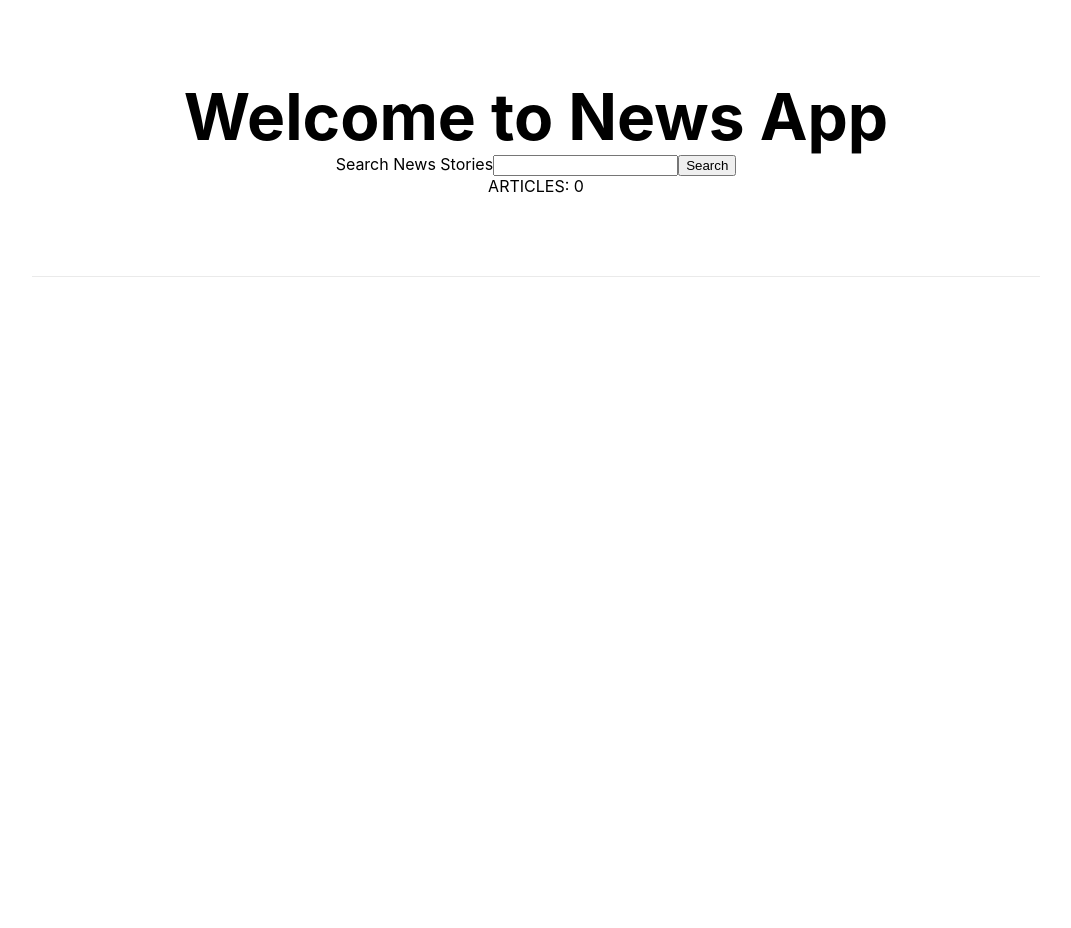
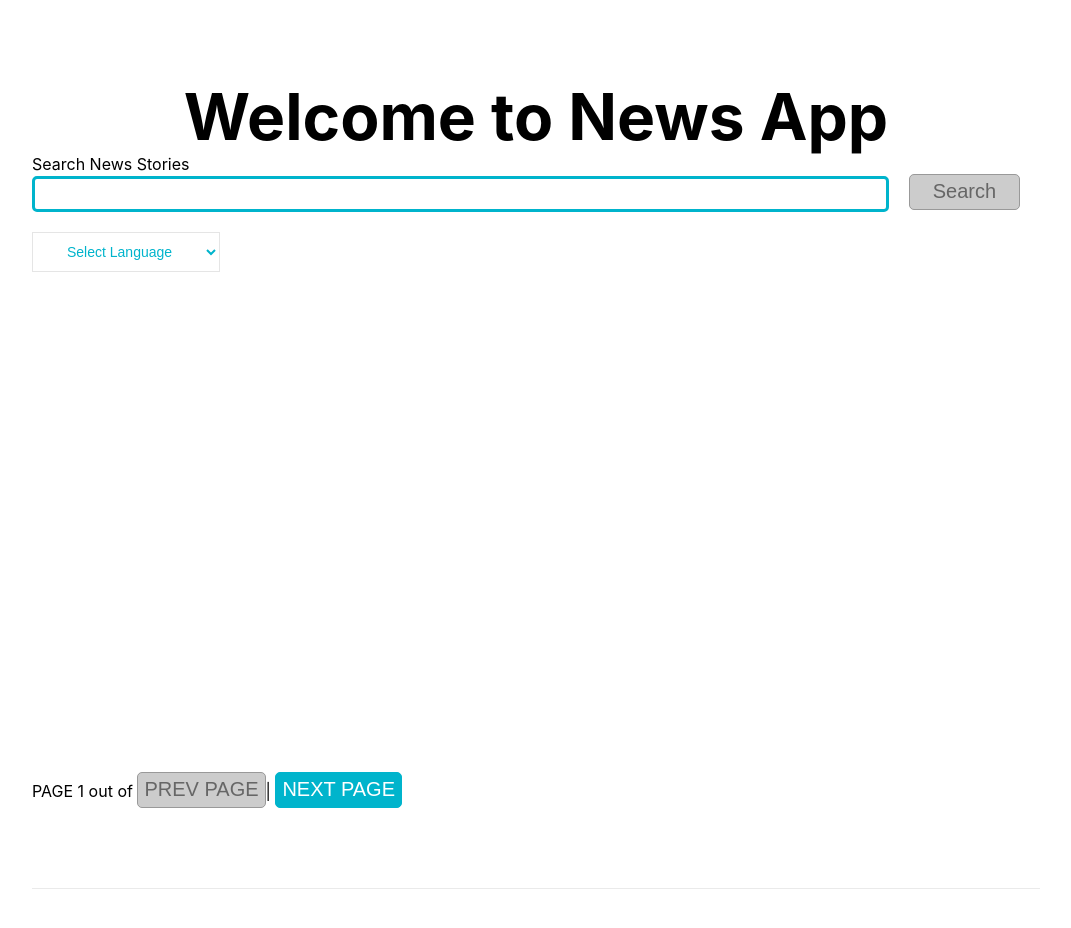
Before and after one commit to dalla777/news-app, a Next.js app: page / in a window 1280 px wide. Shown: the top 928 px of the page, without its empty margins (104-1175 px from the left). Before the commit the page ends 800 px from the top, so only its background shows below. Built offline with nearby package versions, Linux system fonts and the light colour scheme.

Commit message:
add language option

```diff
--- a/pages/index.js
+++ b/pages/index.js
@@ -1,28 +1,9 @@
 import Head from 'next/head'
 import styles from '../styles/Home.module.css'
-import { useState } from 'react'
+import SearchBar from '../src/components/SearchBar';
+
 
 export default function Home() {
-
-  const [searchQuery, setSearchQuery] = useState('')
-  const [articleList, setArticleList] = useState([])
-
-  const newsApiUrl = 'https://newsapi.org/v2/everything'
-  const apiKey = 'aae4090dda494124b1d4a31f0bf042e6'
-
-  var searchHandler = (e) => {
-    e.preventDefault();
-    fetch(`${newsApiUrl}?q=${searchQuery}&apiKey=${apiKey}`)
-      .then((response) => {
-        if (response.ok) {
-          return response.json();
-        } else {
-          return [];
-        }
-      }).then(data => {
-        setArticleList(data.articles);
-      })
-  }
 
   return (
     <div className={styles.container}>
@@ -35,17 +16,7 @@ export default function Home() {
         <h1 className={styles.title}>
           Welcome to News App
         </h1>
-        <form onSubmit={ searchHandler }>
-          <label htmlFor="search">Search News Stories</label>
-          <input name="search" value={searchQuery} onChange={(e) => setSearchQuery(e.target.value)} ></input>
-          <button type="submit">Search</button>
-        </form>
-        <div>
-          ARTICLES: {articleList.length}
-        {articleList.map(article => {
-          return (<p key={article.url}> > {article.title} </p>)
-        })}
-        </div>
+        <SearchBar />
       </main>
 
       <footer className={styles.footer}>
--- a/src/components/SearchBar.jsx
+++ b/src/components/SearchBar.jsx
@@ -1,4 +1,4 @@
-import React, { useState } from 'react'
+import React, { useState, useEffect } from 'react'
 import styles from '../../styles/SearchBar.module.css'
 import { AVAILABLE_LANGUAGES } from '../helpers/lenguages'
 
@@ -6,17 +6,23 @@ const SearchBar = () => {
   const [searchQuery, setSearchQuery] = useState('')
   const [articleList, setArticleList] = useState([])
   const [pageNumber, setPageNumber] = useState(1)
-  const [language, setLanguage] = useState('all')
-  const [showAdvance, setShowAdvance] = React.useState(false);
-  const toggle = () => setShowAdvance(!showAdvance);
-
+  const [language, setLanguage] = useState('')
+  const [totalResults, setTotalResults] = useState()
   const newsApiUrl = 'https://newsapi.org/v2/everything'
-  const apiKey = 'aae4090dda494124b1d4a31f0bf042e6'
+  const apiKey = 'a2d7385492214e739b0bac196fe5fef0'
 
   var searchHandler = (e) => {
-    e.preventDefault();
-    console.log("pageNumber: ", pageNumber);
-    fetch(`${newsApiUrl}?q=${searchQuery}&apiKey=${apiKey}&pageSize=10&page=${pageNumber}`)
+    if (e) e.preventDefault();
+    if (!searchQuery) return;
+
+    const params = {
+      q: searchQuery,
+      language: language,
+      page: pageNumber
+    },
+      queryString = Object.entries(params).reduce((accumulator, [key, value]) => value ? accumulator + `&${key}=${value}` : accumulator + '', '');
+
+    fetch(`${newsApiUrl}?apiKey=${apiKey}${queryString}`)
       .then((response) => {
         if (response.ok) {
           return response.json();
@@ -24,39 +30,35 @@ const SearchBar = () => {
           return [];
         }
       }).then(data => {
-        console.log("data: ", data);
         setArticleList(data.articles);
+        setTotalResults(Math.round(data.totalResults/10));
       })
   }
 
-  var loadMore = (async (e, increaseType) => {
-    increaseType ? setPageNumber(prev => { console.log("PREV: ", prev); return prev + 1; }) : setPageNumber(pageNumber - 1);
-    console.log("pageNumber: ", pageNumber);
-    await searchHandler(e)
-  });
+  useEffect(async () => {
+    await searchHandler();
+  }, [pageNumber]);
+
   return (
     <div className={styles.articlesWrapper}>
       <form onSubmit={searchHandler}>
         <label htmlFor="search">Search News Stories</label>
         <div className={styles.wrap}>
           <input className={styles.searchTerm} name="search" value={searchQuery} onChange={(e) => setSearchQuery(e.target.value)} ></input>
-          <button className={styles.searchButton} type="submit">Search</button>
+          <button className={styles.searchButton} disabled={!searchQuery}>Search</button>
         </div>
         <div>
-          <button onClick={toggle} >advance Search</button>
-          {showAdvance ?
-            <div>
-              <label>
-                Select Language:
-                  <select>
-                    {AVAILABLE_LANGUAGES.map(language=> {
-                      console.log("language: ", language);
-                      return (<option key={language} value={language}>{language}</option>)
-                    })}
-                </select>
-              </label>
-            </div> :
-            <div></div>}
+          <div className={styles.optionsWrapper}>
+            <label>
+              <select className={styles.selectStyles} onChange={(e) => setLanguage(e.target.value)}>
+                <option value="" disabled selected>Select Language</option>
+                {AVAILABLE_LANGUAGES.map(language => {
+                  return (<option key={language} value={language}>{language}</option>)
+                })}
+              </select>
+            </label>
+          </div>
+          <div></div>
         </div>
       </form>
       <div className={styles.articlesWrapper}>
@@ -64,7 +66,11 @@ const SearchBar = () => {
           return (<p key={article.url}> {article.title} </p>)
         })}
       </div>
-      <div> <button className={styles.paginationButton} disabled={pageNumber === 1} onClick={e => loadMore(e, false)}> PREV PAGE </button> | <button className={styles.paginationButton} onClick={e => loadMore(e, true)}> NEXT PAGE </button></div>
+      <div>
+        PAGE {pageNumber} out of {totalResults}
+        <button className={styles.paginationButton} disabled={pageNumber === 1} onClick={e => setPageNumber(prev => prev - 1)}> PREV PAGE </button>
+         | <button className={styles.paginationButton} onClick={e => setPageNumber(prev => prev + 1)}> NEXT PAGE </button>
+      </div>
     </div>
   );
 }
--- a/src/helpers/lenguages.js
+++ b/src/helpers/lenguages.js
@@ -1 +1 @@
-module.exports.AVAILABLE_LANGUAGES = ['all', 'ar', 'de', 'en', 'es', 'fr', 'he', 'it', 'nl', 'no', 'pt', 'ru', 'se', 'ud', 'zh'];
+module.exports.AVAILABLE_LANGUAGES = ['ar', 'de', 'en', 'es', 'fr', 'he', 'it', 'nl', 'no', 'pt', 'ru', 'se', 'ud', 'zh'];
--- a/styles/SearchBar.module.css
+++ b/styles/SearchBar.module.css
@@ -4,12 +4,11 @@
 }
 
 .searchTerm {
-    width: 90%;
+    width: 85%;
     height: 36px;
     border: 3px solid #00B4CC;
-    border-right: none;
     padding: 5px;
-    border-radius: 5px 0 0 5px;
+    border-radius: 5px;
     outline: none;
     color: #9DBFAF;
   }
@@ -19,15 +18,16 @@
   }
 
   .searchButton {
-    width: 10%;
     height: 36px;
+    background: #00B4CC;
     border: 1px solid #00B4CC;
-    background: #00B4CC;
+    border-radius: 5px;
     text-align: center;
     color: #fff;
-    border-radius: 0 5px 5px 0;
     cursor: pointer;
+    margin: 0 20px;
     font-size: 20px;
+    width: calc(15% - 40px);
   }
 
 .paginationButton {
@@ -41,8 +41,30 @@
     font-size: 20px;
 }
 
+.searchButton:disabled,
 .paginationButton:disabled {
   border: 1px solid #999999;
   background-color: #cccccc;
   color: #666666;
 }
+
+.optionsWrapper {
+  margin: 20px 0 0;
+}
+
+.selectStyles{
+    background: transparent;
+    border-radius: 0;
+    border: 0;
+    border: 1px solid rgba(0, 0, 0, 0.1);
+    height: 100%;
+    color: #00B4CC;
+    display: -ms-flexbox;
+    display: flex;
+    -ms-flex-align: center;
+    align-items: center;
+    padding: 0;
+    padding: 0 30px;
+    font-size: 14px;
+    min-height: 40px;
+}
```
